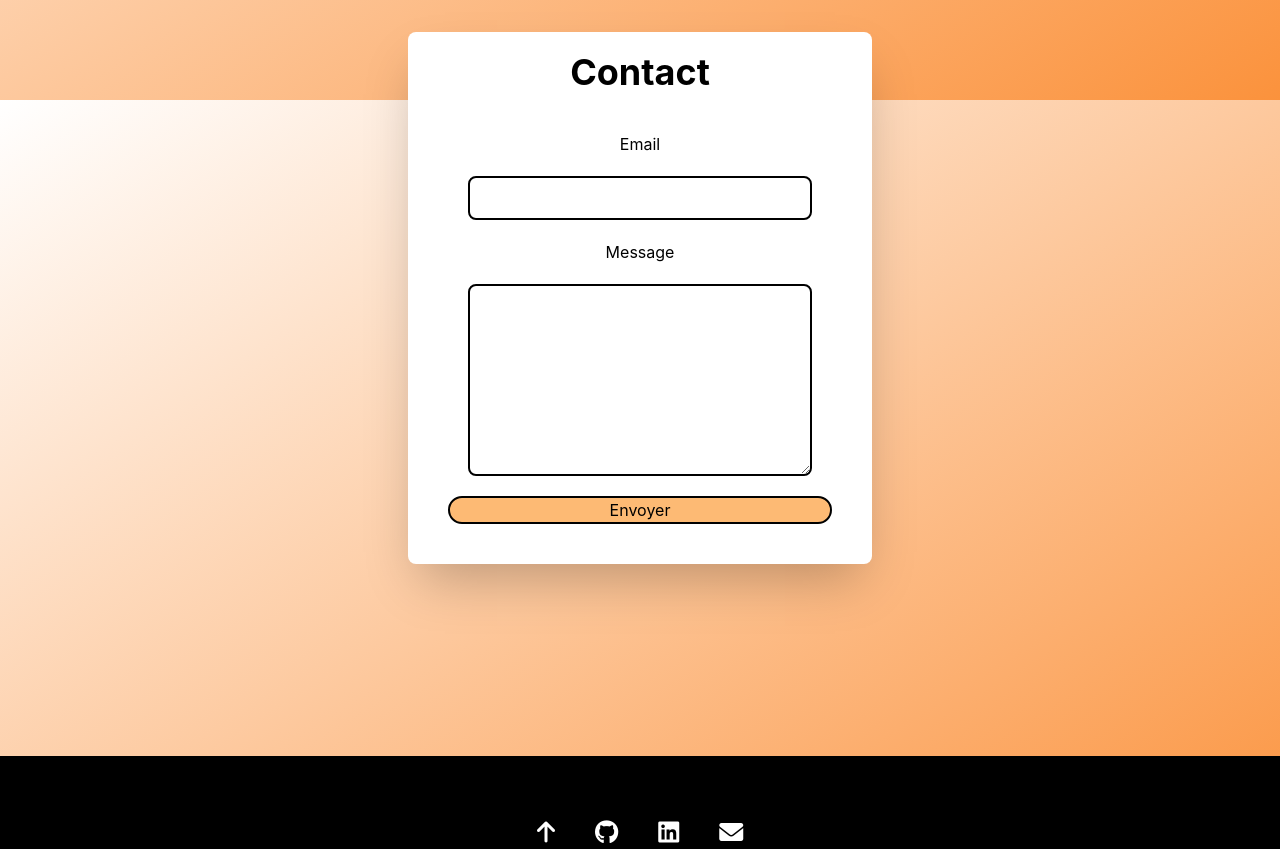
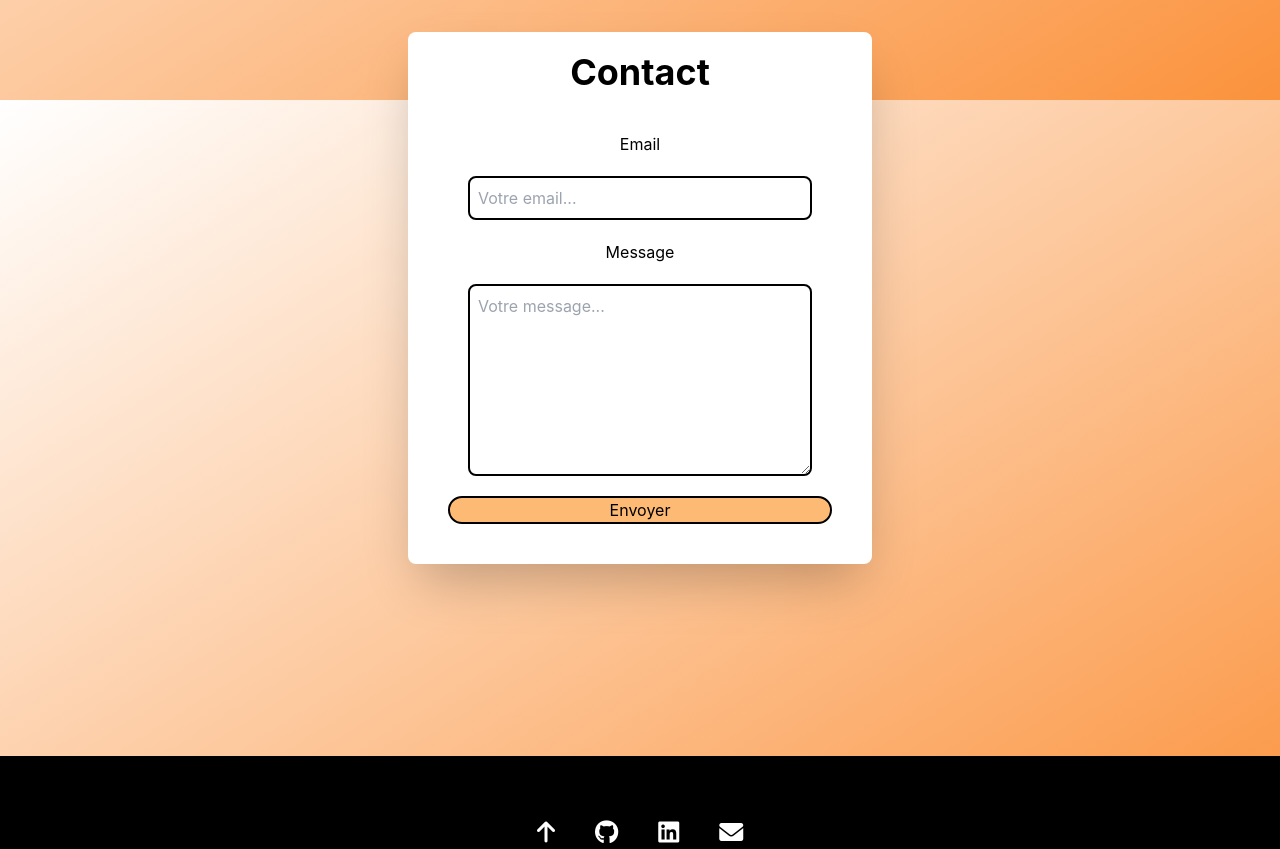
Before and after one commit to Dev-Nago/Portfolio, a React (Create React App) app: page / in a window 1280 px wide. Shown: the part 2300-3149 px from the top of the page. Built offline with nearby package versions, Linux system fonts and the light colour scheme.

Commit message:
updated contact form

```diff
--- a/src/Components/ContactForm.js
+++ b/src/Components/ContactForm.js
@@ -5,24 +5,44 @@ function ContactForm() {
   const [email, setEmail] = useState('');
   const [message, setMessage] = useState('');
   const [success, setSuccess] = useState('');
+  const [error, setError] = useState('');
 
+  const handleSubmit = (e) => {
+    e.preventDefault();
 
-  const handleSubmit = () => {
-    setSuccess('Votre demande à bien été envoyée !')
+    fetch("https://formsubmit.co/ajax/33ac819107be1861fe6334c5bd25287a", {
+    method: "POST",
+    headers: {
+        'Content-Type': 'application/json',
+        'Accept': 'application/json'
+    },
+    body: JSON.stringify({
+        email: email,
+        message: message
+    })
+})
+    .then(response => response.json())
+    .then(
+      setEmail(''),
+      setMessage(''),
+      setSuccess('Votre message à bien été envoyé !'))
+    .catch(error => setError(error));
   }
-console.log(email, message);
+
   return (
     <div className='flex flex-row m-48 justify-center' id='Contact'>
       <div className='bg-white rounded-lg shadow-2xl'>
-        <h1 className='justify-center text-4xl text-black text my-5 font-bold'>Contact</h1>
+        <h1 className='text-4xl text-black text my-5 font-bold'>Contact</h1>
         <p className='text-green-400'>{success}</p>
-        <form method='POST' action="https://formsubmit.co/33ac819107be1861fe6334c5bd25287a" target="_blank" onSubmit={handleSubmit} className='flex flex-col m-10 w-60 sm:w-96'>
+        <p className='text-red-400'>{error}</p>
+        <form onSubmit={handleSubmit} className='flex flex-col m-10 w-60 sm:w-96'>
           <label name="email" className='text-black flex flex-col'>
             Email
             <input
               type='email'
               name='email'
               value={email}
+              placeholder='Votre email...'
               required
               onChange={(e) => setEmail(e.target.value)}
               className='m-5 p-2 border-2 border-black rounded-lg focus:ring-2 ring-orange-400 ring-offset-4'/>
@@ -32,6 +52,7 @@ console.log(email, message);
             <textarea
               type="text"
               name='message'
+              placeholder='Votre message...'
               value={message}
               required
               onChange={(e) => setMessage(e.target.value)}
```
Also changed, not shown: 1 other file (tests, documents, lock files or other folders).
